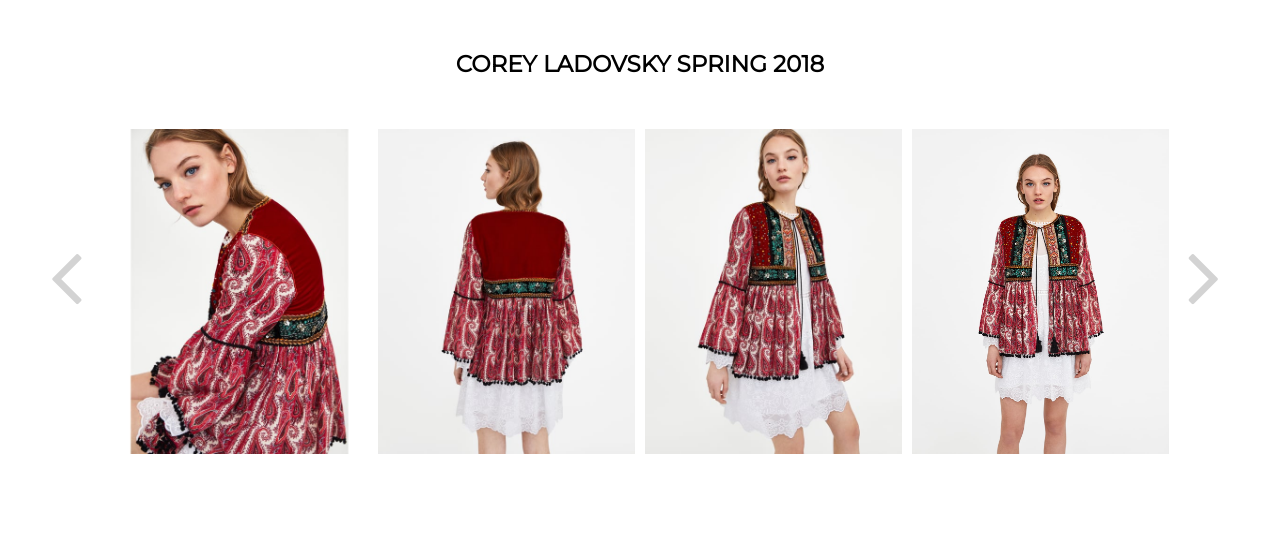
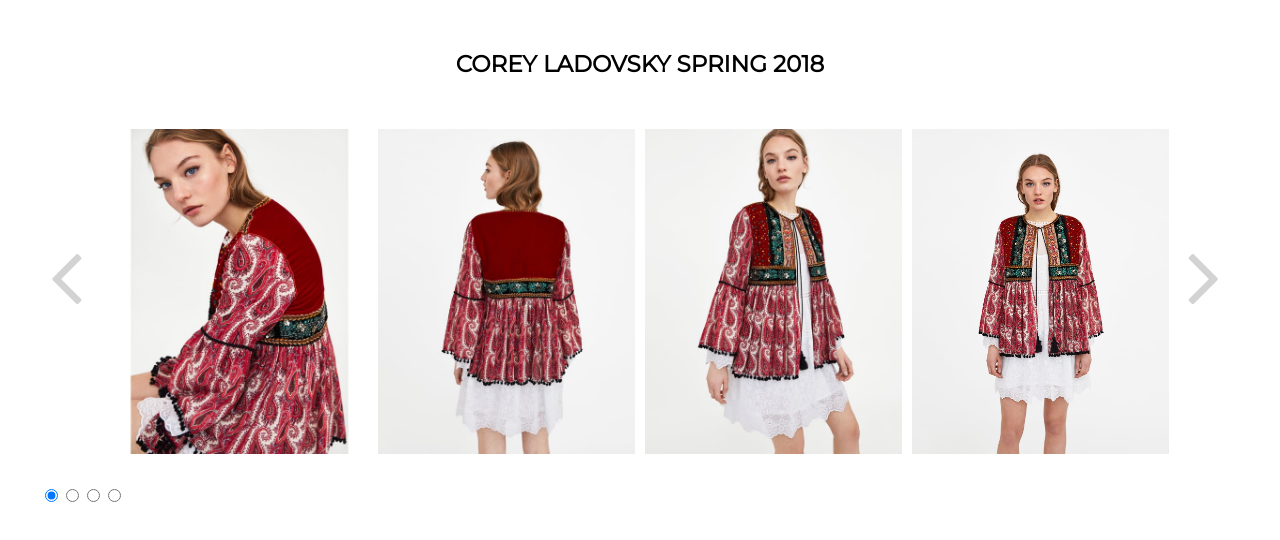
Before and after one commit to coreyladovsky/Carousel, a React (Create React App) app: page / in a window 1280 px wide. Shown: the top 540 px of the page. Built offline with nearby package versions, Linux system fonts and the light colour scheme.

Commit message:
added updating radio buttons

```diff
--- a/src/components/carousel.js
+++ b/src/components/carousel.js
@@ -12,6 +12,14 @@ class Carousel extends React.Component {
     };
     this.nextPhotos = this.nextPhotos.bind(this);
     this.lastPhotos = this.lastPhotos.bind(this);
+    this.setPhoto = this.setPhoto.bind(this);
+  }
+
+  setPhoto(e) {
+    if (e.target.value) {
+      let nextPage = parseInt(e.target.value);
+      this.setState({ currentPage: nextPage });
+    }
   }
 
   nextPhotos() {
@@ -43,6 +51,32 @@ class Carousel extends React.Component {
             <i className="far fa fa-angle-right angles" />
           </div>
         </div>
+        <ul className="radio-container" onClick={this.setPhoto}>
+          <input
+            type="radio"
+            name="photo-select"
+            value="0"
+            checked={this.state.currentPage === 0 ? "checked" : ""}
+          />
+          <input
+            type="radio"
+            name="photo-select"
+            value="1"
+            checked={this.state.currentPage === 1 ? "checked" : ""}
+          />
+          <input
+            type="radio"
+            name="photo-select"
+            value="2"
+            checked={this.state.currentPage === 2 ? "checked" : ""}
+          />
+          <input
+            type="radio"
+            name="photo-select"
+            value="3"
+            checked={this.state.currentPage === 3 ? "checked" : ""}
+          />
+        </ul>
       </div>
     );
   }
```
